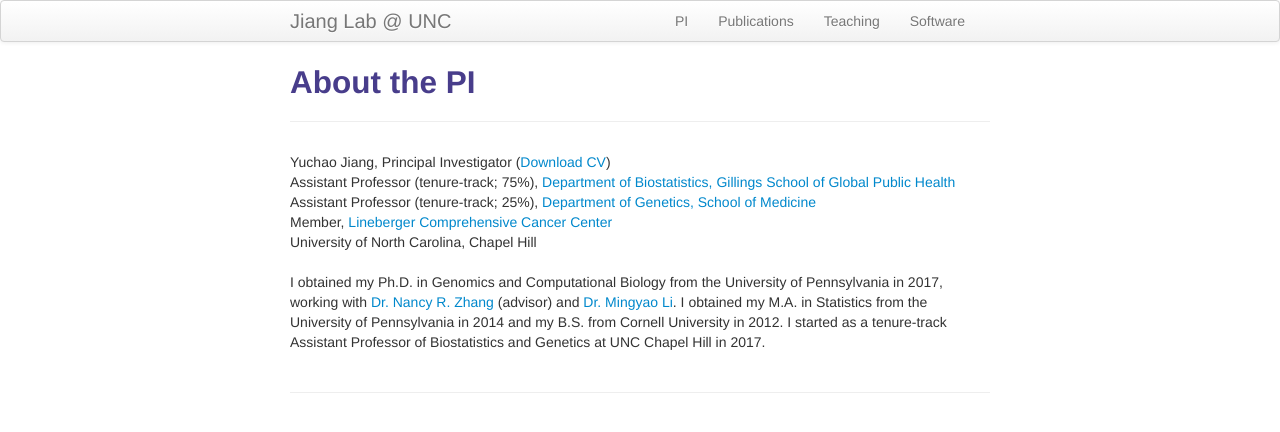
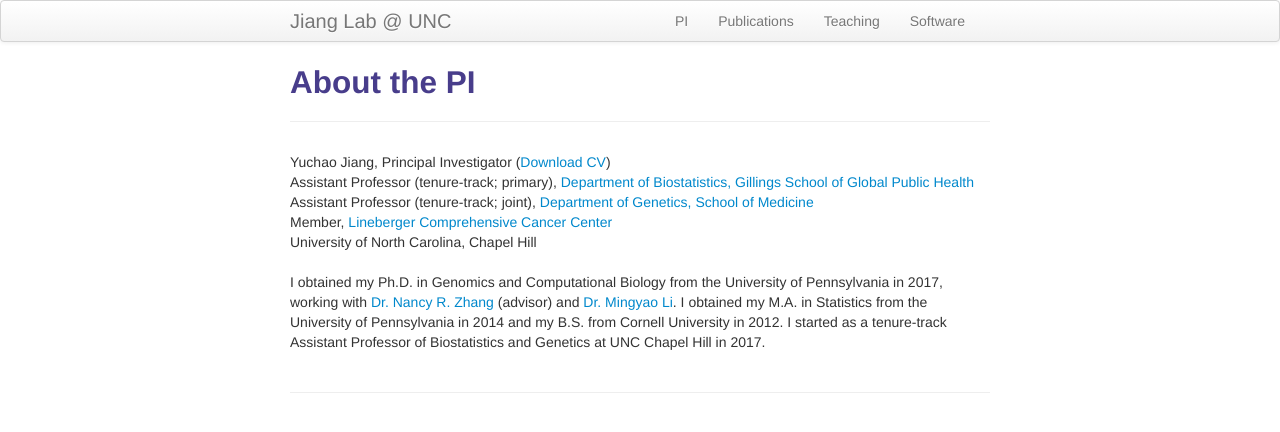
Before and after one commit to yuchaojiang/yuchaojiang.github.io, a Jekyll site: the page built from pages/PI.md, in a window 1280 px wide. Shown: the top 432 px of the page. Built offline with Jekyll 4.4.1, drawn with Linux system fonts in a browser that asks for light colours.

Commit message:
Update PI.md

```diff
--- a/pages/PI.md
+++ b/pages/PI.md
@@ -7,8 +7,8 @@ description: PI Info
 <div class="container">
     <div class="row-fluid">
             Yuchao Jiang, Principal Investigator (<a href="https://www.dropbox.com/s/kcdyt726sudhw3a/CV_Yuchao_Jiang.pdf?dl=0" title="Download CV as PDF">Download CV</a>)<br/>
-            Assistant Professor (tenure-track; 75%), <a href="http://sph.unc.edu/bios/biostatistics/">Department of Biostatistics, Gillings School of Global Public Health</a><br/>
-            Assistant Professor (tenure-track; 25%), <a href="http://www.med.unc.edu/genetics/">Department of Genetics, School of Medicine</a><br/>
+            Assistant Professor (tenure-track; primary), <a href="http://sph.unc.edu/bios/biostatistics/">Department of Biostatistics, Gillings School of Global Public Health</a><br/>
+            Assistant Professor (tenure-track; joint), <a href="http://www.med.unc.edu/genetics/">Department of Genetics, School of Medicine</a><br/>
             Member, <a href="https://unclineberger.org/">Lineberger Comprehensive Cancer Center</a><br/>
             University of North Carolina, Chapel Hill <br/><br/>
     </div>
```
